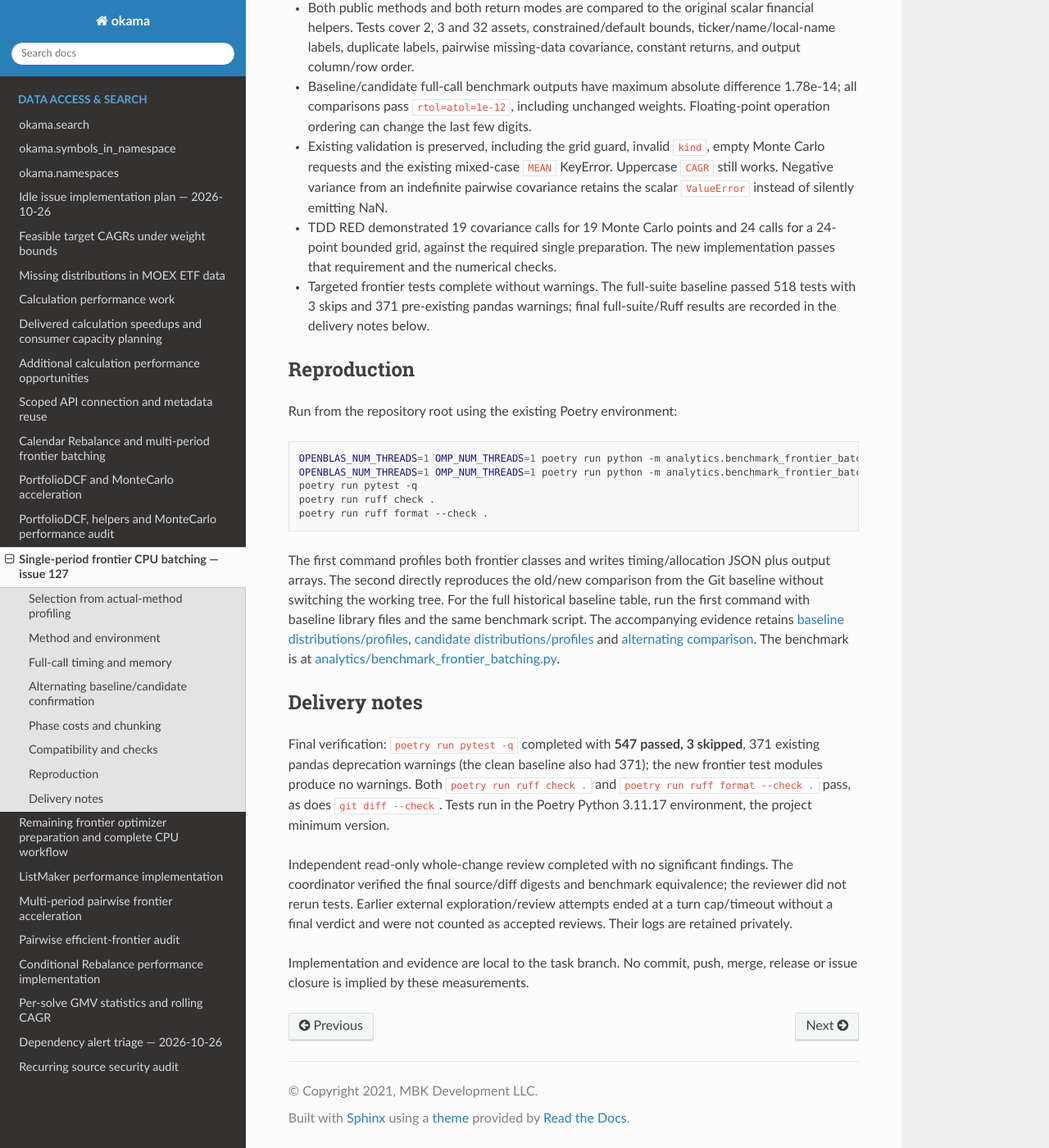
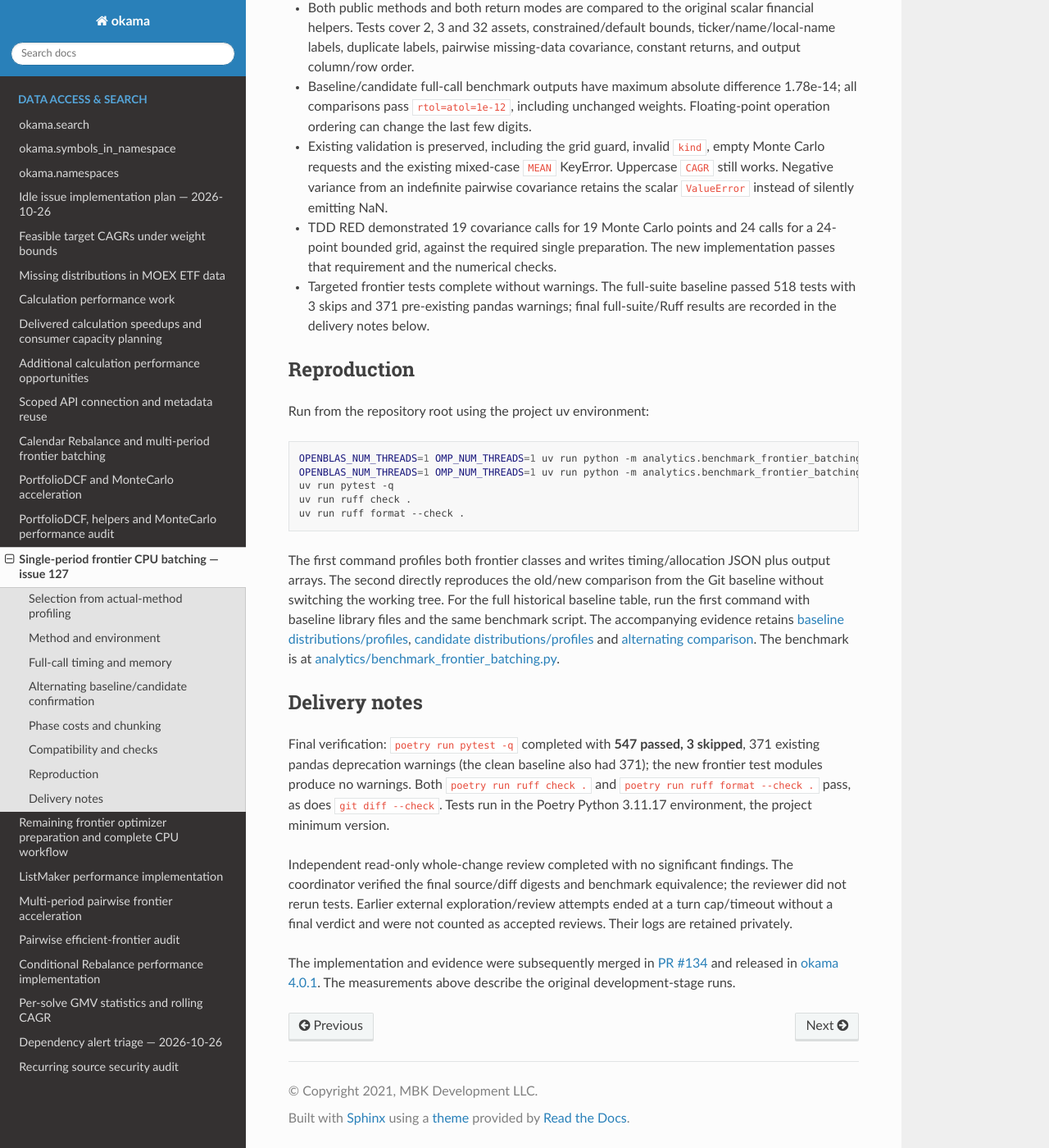
Before and after one commit to mbk-dev/okama, a Sphinx documentation site: the page built from docs/performance/frontier-cpu-batching.md, in a window 1280 px wide and 1400 px high, scrolled down 2648 px. Shown: the whole window at 82% size. Built offline with Sphinx 7.4.7 and the Read the Docs theme 3.1.0, drawn with Linux system fonts in a browser that asks for light colours; pages that are not in the unit, such as notebooks, are missing from menus.

Commit message:
docs: update frontier batching delivery and reproduction

````diff
--- a/docs/performance/frontier-cpu-batching.md
+++ b/docs/performance/frontier-cpu-batching.md
@@ -76,14 +76,14 @@ A chunk contains at most 4096 weight vectors. The largest additional matrix prod
 
 ## Reproduction
 
-Run from the repository root using the existing Poetry environment:
+Run from the repository root using the project uv environment:
 
 ```bash
-OPENBLAS_NUM_THREADS=1 OMP_NUM_THREADS=1 poetry run python -m analytics.benchmark_frontier_batching --output tmp/frontier-candidate.json --repeats 5
-OPENBLAS_NUM_THREADS=1 OMP_NUM_THREADS=1 poetry run python -m analytics.benchmark_frontier_batching --output tmp/frontier-paired.json --paired-base b33ca12bdd81b4107c2de484fff581eda1023ce1 --repeats 5
-poetry run pytest -q
-poetry run ruff check .
-poetry run ruff format --check .
+OPENBLAS_NUM_THREADS=1 OMP_NUM_THREADS=1 uv run python -m analytics.benchmark_frontier_batching --output tmp/frontier-candidate.json --repeats 5
+OPENBLAS_NUM_THREADS=1 OMP_NUM_THREADS=1 uv run python -m analytics.benchmark_frontier_batching --output tmp/frontier-paired.json --paired-base b33ca12bdd81b4107c2de484fff581eda1023ce1 --repeats 5
+uv run pytest -q
+uv run ruff check .
+uv run ruff format --check .
 ```
 
 The first command profiles both frontier classes and writes timing/allocation JSON plus output arrays. The second directly reproduces the old/new comparison from the Git baseline without switching the working tree. For the full historical baseline table, run the first command with baseline library files and the same benchmark script. The accompanying evidence retains [baseline distributions/profiles](https://github.com/mbk-dev/okama/blob/v4.0.1/docs/performance/frontier-cpu-batching/baseline.json), [candidate distributions/profiles](https://github.com/mbk-dev/okama/blob/v4.0.1/docs/performance/frontier-cpu-batching/candidate.json) and [alternating comparison](https://github.com/mbk-dev/okama/blob/v4.0.1/docs/performance/frontier-cpu-batching/paired.json). The benchmark is at [analytics/benchmark_frontier_batching.py](https://github.com/mbk-dev/okama/blob/v4.0.1/analytics/benchmark_frontier_batching.py).
@@ -94,4 +94,4 @@ Final verification: `poetry run pytest -q` completed with **547 passed, 3 skippe
 
 Independent read-only whole-change review completed with no significant findings. The coordinator verified the final source/diff digests and benchmark equivalence; the reviewer did not rerun tests. Earlier external exploration/review attempts ended at a turn cap/timeout without a final verdict and were not counted as accepted reviews. Their logs are retained privately.
 
-Implementation and evidence are local to the task branch. No commit, push, merge, release or issue closure is implied by these measurements.
+The implementation and evidence were subsequently merged in [PR #134](https://github.com/mbk-dev/okama/pull/134) and released in [okama 4.0.1](https://github.com/mbk-dev/okama/releases/tag/v4.0.1). The measurements above describe the original development-stage runs.
````
Also changed, not shown: docs/performance/calendar-batching.md (+1 -1 lines).
